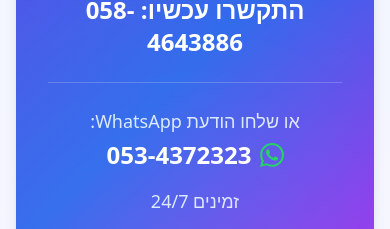
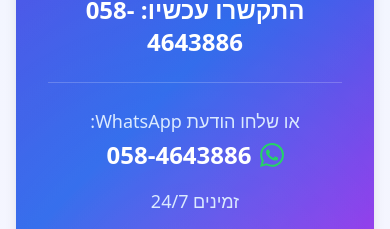
Before and after one commit to yairpatch/TechFix, a React (Vite) app: page / in a window 390 px wide. Shown: the part 2049-2278 px from the top of the page. Built offline with nearby package versions, Linux system fonts and the light colour scheme.

Commit message:
Update ContactCard.tsx
Phone number for Whatsapp

```diff
--- a/src/components/ContactCard.tsx
+++ b/src/components/ContactCard.tsx
@@ -42,7 +42,7 @@ export const ContactCard: React.FC<ContactCardProps> = ({ callNow, available247
               >
                 <path d="M17.472 14.382c-.297-.149-1.758-.867-2.03-.967-.273-.099-.471-.148-.67.15-.197.297-.767.966-.94 1.164-.173.199-.347.223-.644.075-.297-.15-1.255-.463-2.39-1.475-.883-.788-1.48-1.761-1.653-2.059-.173-.297-.018-.458.13-.606.134-.133.298-.347.446-.52.149-.174.198-.298.298-.497.099-.198.05-.371-.025-.52-.075-.149-.669-1.612-.916-2.207-.242-.579-.487-.5-.669-.51-.173-.008-.371-.01-.57-.01-.198 0-.52.074-.792.372-.272.297-1.04 1.016-1.04 2.479 0 1.462 1.065 2.875 1.213 3.074.149.198 2.096 3.2 5.077 4.487.709.306 1.262.489 1.694.625.712.227 1.36.195 1.871.118.571-.085 1.758-.719 2.006-1.413.248-.694.248-1.289.173-1.413-.074-.124-.272-.198-.57-.347m-5.421 7.403h-.004a9.87 9.87 0 01-5.031-1.378l-.361-.214-3.741.982.998-3.648-.235-.374a9.86 9.86 0 01-1.51-5.26c.001-5.45 4.436-9.884 9.888-9.884 2.64 0 5.122 1.03 6.988 2.898a9.825 9.825 0 012.893 6.994c-.003 5.45-4.437 9.884-9.885 9.884m8.413-18.297A11.815 11.815 0 0012.05 0C5.495 0 .16 5.335.157 11.892c0 2.096.547 4.142 1.588 5.945L.057 24l6.305-1.654a11.882 11.882 0 005.683 1.448h.005c6.554 0 11.89-5.335 11.893-11.893a11.821 11.821 0 00-3.48-8.413Z"/>
               </svg>
-              053-4372323
+              058-4643886
             </a>
           </div>
         </div>
```
